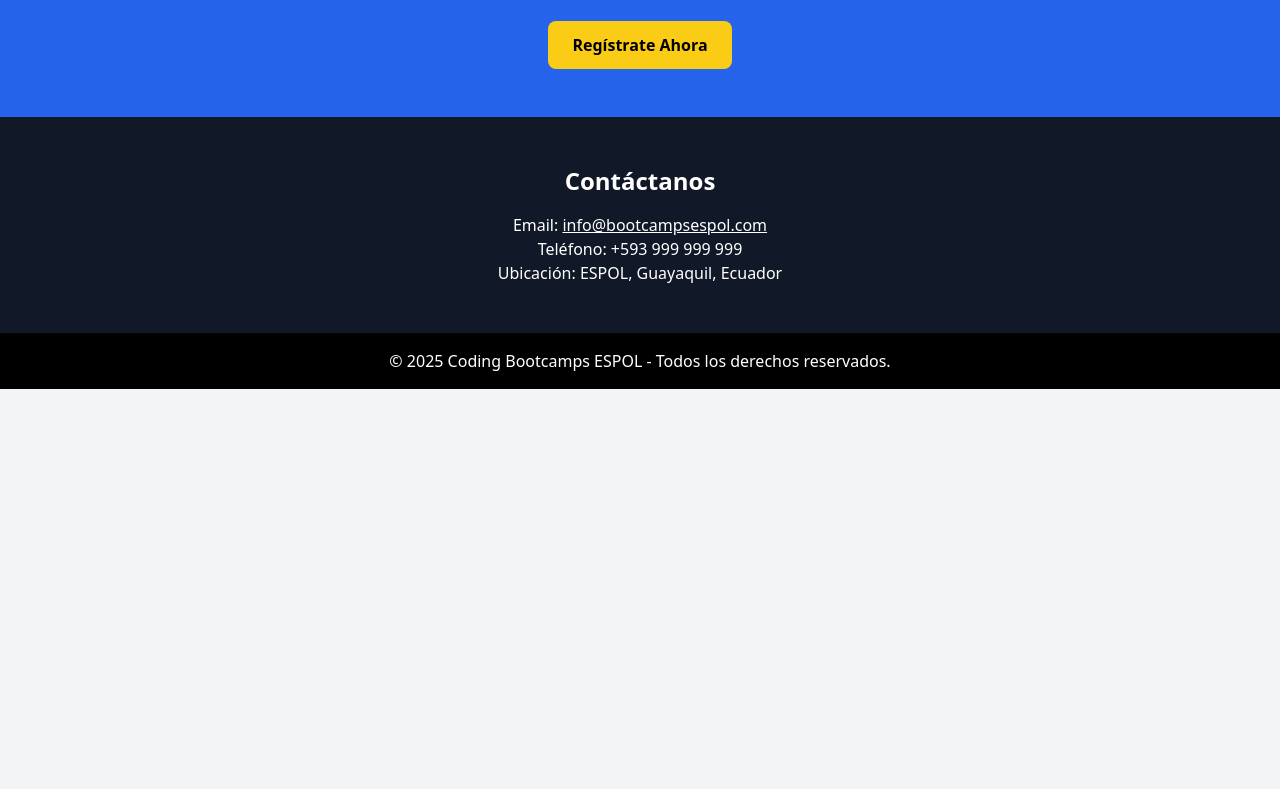
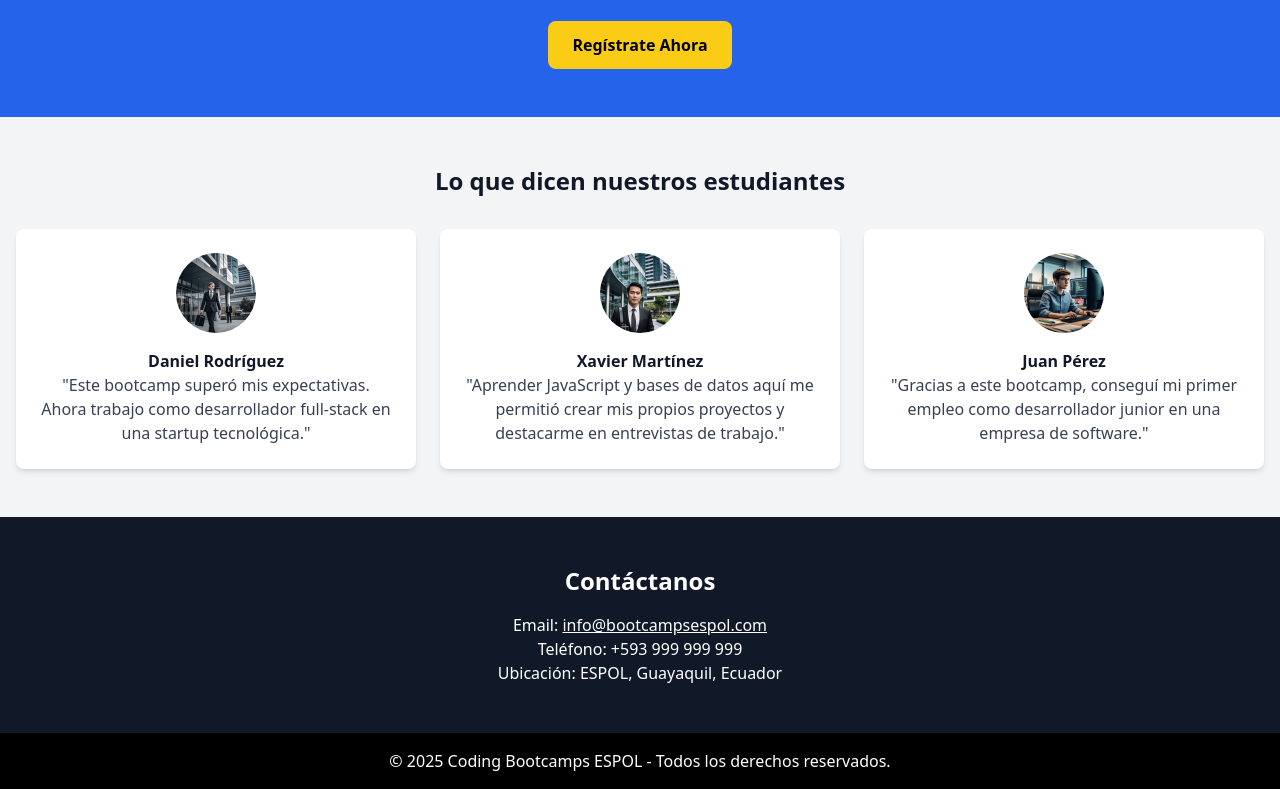
Before and after one commit to corinaheras/Proyecto-GEN-AI, a plain HTML site: page index.html in a window 1280 px wide. Shown: the part 923-1712 px from the top of the page. Before the commit the page ends 1312 px from the top, so only its background shows below. Drawn offline with nearby package versions, Linux system fonts and the light colour scheme.

Commit message:
landing Testimonials

```diff
--- a/index.html
+++ b/index.html
@@ -1,5 +1,6 @@
 <!DOCTYPE html>
 <html lang="es">
+
 <head>
     <meta charset="UTF-8">
     <meta name="viewport" content="width=device-width, initial-scale=1.0">
@@ -7,6 +8,7 @@
     <script src="https://cdn.tailwindcss.com"></script>
 
 </head>
+
 <body class="bg-gray-100 text-gray-900">
 
     <!-- ENCABEZADO -->
@@ -18,7 +20,8 @@
     <!-- SECCIÓN PRINCIPAL: INTRODUCCIÓN -->
     <section class="container mx-auto px-4 py-12 text-center">
         <h2 class="text-2xl font-semibold">¿Por qué aprender desarrollo web y bases de datos?</h2>
-        <p class="mt-4 text-gray-700">El mundo digital crece a un ritmo acelerado, y las empresas buscan cada vez más profesionales con habilidades en JavaScript y bases de datos...</p>
+        <p class="mt-4 text-gray-700">El mundo digital crece a un ritmo acelerado, y las empresas buscan cada vez más
+            profesionales con habilidades en JavaScript y bases de datos...</p>
     </section>
 
     <!-- SECCIÓN: ¿QUÉ APRENDERÁS? -->
@@ -46,10 +49,37 @@
     <section class="bg-blue-600 text-white py-12 text-center">
         <div class="container mx-auto">
             <h2 class="text-2xl font-semibold">¡Inscríbete hoy y transforma tu futuro!</h2>
-            <p class="mt-4">Este bootcamp te proporcionará las habilidades necesarias para convertirte en un desarrollador web profesional.</p>
-            <a href="#" id="openModal" class="mt-6 inline-block bg-yellow-400 text-black px-6 py-3 rounded-lg font-bold hover:bg-yellow-500">Regístrate Ahora</a>
+            <p class="mt-4">Este bootcamp te proporcionará las habilidades necesarias para convertirte en un
+                desarrollador web profesional.</p>
+            <a href="#" id="openModal"
+                class="mt-6 inline-block bg-yellow-400 text-black px-6 py-3 rounded-lg font-bold hover:bg-yellow-500">Regístrate
+                Ahora</a>
         </div>
     </section>
+
+
+    <!-- SECCIÓN DE TESTIMONIOS -->
+    <section class="container mx-auto px-4 py-12 text-center">
+        <h2 class="text-2xl font-semibold">Lo que dicen nuestros estudiantes</h2>
+        <div class="mt-8 grid md:grid-cols-3 gap-6">
+            <div class="bg-white p-6 shadow-md rounded-lg">
+                <img src="img/daniel.jpg" alt="Daniel" class="w-20 h-20 mx-auto rounded-full">
+                <h4 class="mt-4 font-semibold">Daniel Rodríguez</h4>
+                <p class="text-gray-700">"Este bootcamp superó mis expectativas. Ahora trabajo como desarrollador full-stack en una startup tecnológica."</p>
+            </div>
+            <div class="bg-white p-6 shadow-md rounded-lg">
+                <img src="img/xavier.jpg" alt="Xavier" class="w-20 h-20 mx-auto rounded-full">
+                <h4 class="mt-4 font-semibold">Xavier Martínez</h4>
+                <p class="text-gray-700">"Aprender JavaScript y bases de datos aquí me permitió crear mis propios proyectos y destacarme en entrevistas de trabajo."</p>
+            </div>
+            <div class="bg-white p-6 shadow-md rounded-lg">
+                <img src="img/juan.jpg" alt="Juan" class="w-20 h-20 mx-auto rounded-full">
+                <h4 class="mt-4 font-semibold">Juan Pérez</h4>
+                <p class="text-gray-700">"Gracias a este bootcamp, conseguí mi primer empleo como desarrollador junior en una empresa de software."</p>
+            </div>
+        </div>
+    </section>
+
 
     <!-- MODAL DE REGISTRO -->
     <div id="modal" class="fixed inset-0 bg-gray-900 bg-opacity-50 flex justify-center items-center hidden">
@@ -59,17 +89,21 @@
                 <input type="text" id="nombre" placeholder="Nombre" class="w-full p-2 border rounded" required>
                 <input type="text" id="apellido" placeholder="Apellido" class="w-full p-2 border rounded">
                 <input type="tel" id="telefono" placeholder="Teléfono" class="w-full p-2 border rounded" required>
-                <input type="email" id="correo" placeholder="Correo Electrónico" class="w-full p-2 border rounded" required>
+                <input type="email" id="correo" placeholder="Correo Electrónico" class="w-full p-2 border rounded"
+                    required>
                 <label class="block font-semibold">Bootcamps de interés:</label>
                 <select id="bootcamp" multiple class="w-full p-2 border rounded" required>
                     <option value="Desarrollo Web">Desarrollo Web</option>
                     <option value="Bases de Datos">Bases de Datos</option>
                     <option value="Seguridad Informática">Seguridad Informática</option>
                 </select>
-                <textarea id="comentarios" placeholder="Comentarios (opcional)" class="w-full p-2 border rounded"></textarea>
-                <button type="submit" class="w-full bg-blue-600 text-white p-2 rounded hover:bg-blue-700">Enviar</button>
+                <textarea id="comentarios" placeholder="Comentarios (opcional)"
+                    class="w-full p-2 border rounded"></textarea>
+                <button type="submit"
+                    class="w-full bg-blue-600 text-white p-2 rounded hover:bg-blue-700">Enviar</button>
             </form>
-            <button id="closeModal" class="mt-4 w-full bg-red-600 text-white p-2 rounded hover:bg-red-700">Cerrar</button>
+            <button id="closeModal"
+                class="mt-4 w-full bg-red-600 text-white p-2 rounded hover:bg-red-700">Cerrar</button>
         </div>
     </div>
 
```
